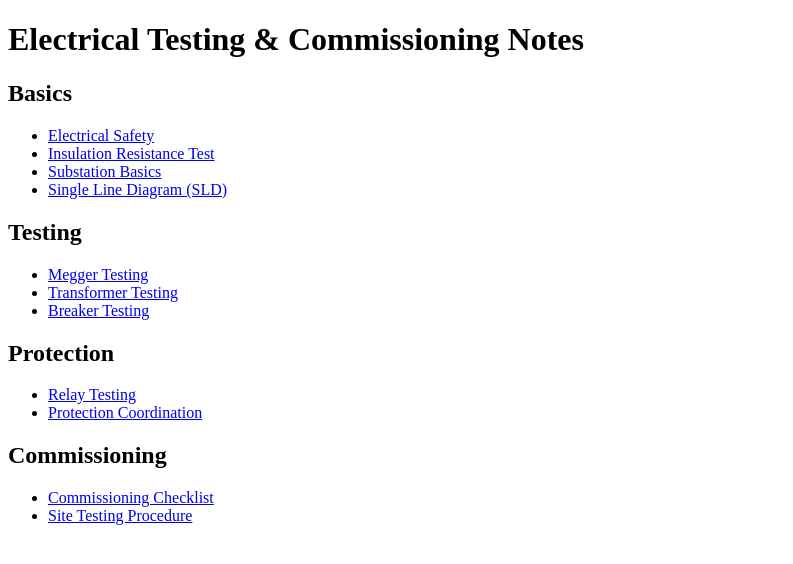
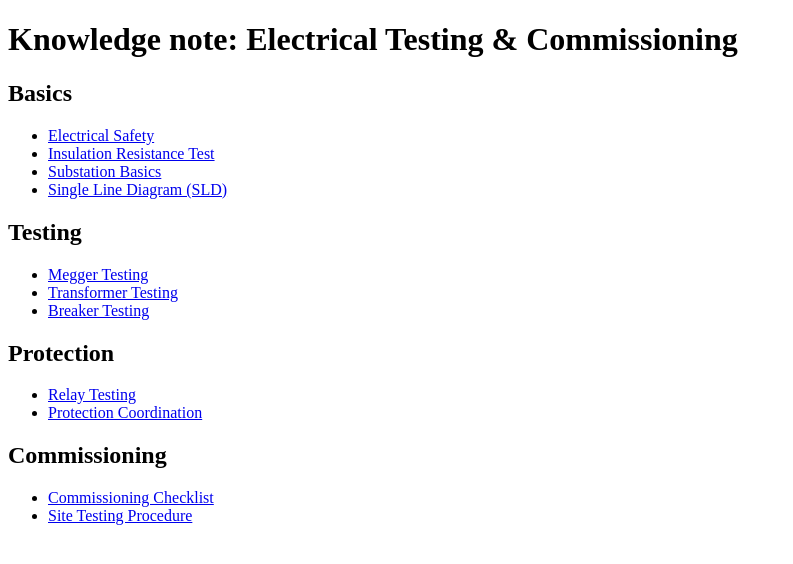
Before and after one commit to abusayed4ca/electrical-notes, a plain HTML site: page index.html in a window 1280 px wide. Shown: the whole page, without its empty margins (0-793 px from the left). Drawn offline with Linux system fonts and the light colour scheme.

Commit message:
Update index.html

```diff
--- a/index.html
+++ b/index.html
@@ -7,7 +7,7 @@
 
 <body>
 
-<h1>Electrical Testing & Commissioning Notes</h1>
+<h1>Knowledge note: Electrical Testing & Commissioning </h1>
 
 <h2>Basics</h2>
 <ul>
```
